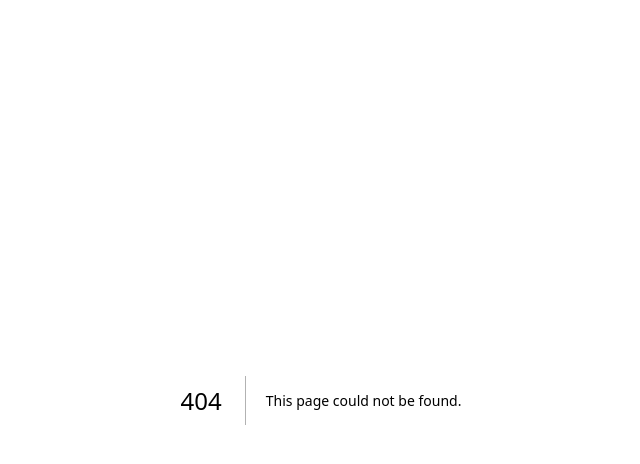
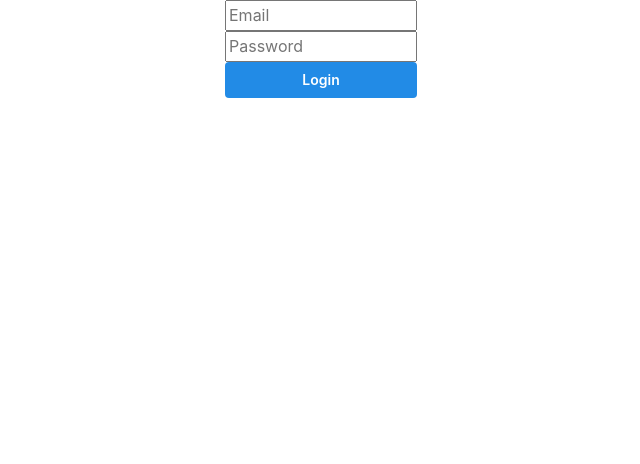
Before and after one commit to saltmurai/vietengdic, a Next.js app: page /sign-in in a window 1280 px wide. Before the commit this address had no page. Shown: the top 464 px of the page, without its empty margins (319-959 px from the left). Built offline with nearby package versions, Linux system fonts and the light colour scheme.

Commit message:
feat: sign in

```diff
--- a/pages/index.jsx
+++ b/pages/index.jsx
@@ -1,12 +1,14 @@
 import { useState } from "react";
 import AddWordButton from "../components/AddWordButton";
 import { Table, Button } from "@mantine/core";
+import { auth } from "../lib/firebase";
 
 const tableHeader = {
   head: ["Word", "Type", "Category"],
 };
 
 export default function IndexPage() {
+  console.log(auth);
   const [wordList, setWordList] = useState([]);
   const tableData = {
     head: tableHeader.head,
--- /dev/null
+++ b/pages/sign-in.jsx
@@ -0,0 +1,44 @@
+import { Button } from "@mantine/core";
+import { useState } from "react";
+import { auth } from "../lib/firebase";
+import { signInWithEmailAndPassword } from "firebase/auth";
+import { useRouter } from "next/router";
+
+export default function SignIn() {
+  const [email, setEmail] = useState("");
+  const [password, setPassword] = useState("");
+  const router = useRouter();
+
+  async function login() {
+    try {
+      await signInWithEmailAndPassword(auth, email, password);
+      router.push("/");
+    } catch (error) {
+      alert(error.message);
+      console.error(error);
+    }
+  }
+  return (
+    <>
+      <div className="flex flex-col w-48 mx-auto">
+        <input
+          value={email}
+          onChange={(e) => {
+            setEmail(e.target.value);
+          }}
+          type="text"
+          placeholder="Email"
+        />
+        <input
+          value={password}
+          onChange={(e) => {
+            setPassword(e.target.value);
+          }}
+          type="password"
+          placeholder="Password"
+        />
+        <Button onClick={login}>Login</Button>
+      </div>
+    </>
+  );
+}
```
